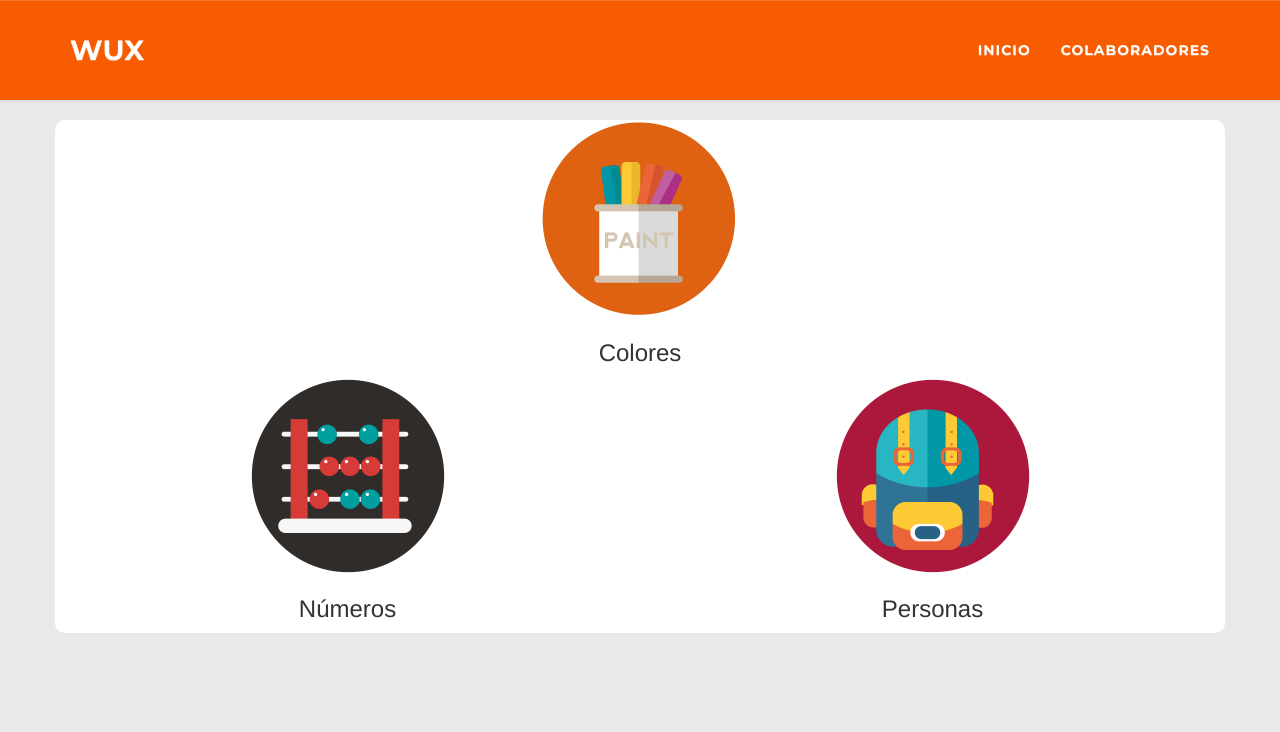
After one commit to FerEduard/wux, a PHP site: page /arbol.php in a window 1280 px wide. The commit adds this page. Shown: the top 732 px of the page. Run offline with PHP 8.4, Linux system fonts and the light colour scheme.

Commit message:
Arbol
Inicio de arbol de la aplicación

```diff
--- /dev/null
+++ b/arbol.php
@@ -0,0 +1,47 @@
+<!doctype html>
+<html>
+<head>
+<meta charset="utf-8">
+<title>Inicio</title>
+<script src="js/jquery.js"></script>
+<script src="js/bootstrap.min.js"></script>
+<script src="js/play.js"></script>
+<script src="js/a_seccion.js"></script>
+<link rel="stylesheet" type="text/css" href="css/bootstrap.css">
+<link rel="stylesheet" type="text/css" href="css/bootstrap-theme.min.css">
+<link rel="stylesheet" type="text/css" href="css/estilo.css">
+<link href="https://fonts.googleapis.com/css?family=Montserrat:400,700" rel="stylesheet" type="text/css">
+<link href="https://fonts.googleapis.com/css?family=Lato:400,700,400italic,700italic" rel="stylesheet" type="text/css">
+</head>
+
+<body>
+<?php include ("inc/menu.php");?>
+<section class="portafolio">
+<div class="container">
+    <div class="row cuadro">
+		<div class="col-xs-12">
+        	<div class="row">
+            	<div class="col-xs-12">
+                    <img src="icons/pintura.png"  height="200px" width="200px" class="img-responsive center-block"  alt="colores">
+                    <h3 class="text-center">Colores</h3>
+                </div>
+                <div class="col-xs-12 col-md-6">
+                    <img src="icons/numeros.png"  height="200px" width="200px" class="img-responsive center-block"  alt="números">
+                    <h3 class="text-center">Números</h3>
+                </div>
+                <div class="col-xs-12 col-md-6">
+                    <img src="icons/mochila.png"  height="200px" width="200px" class="img-responsive center-block"  alt="personas">
+                    <h3 class="text-center">Personas</h3>
+                </div>
+            </div>
+        </div>
+
+	</div>
+
+</div>
+</section>
+
+</body>
+
+
+</html>
```
Also changed, not shown: css/estilo.css (line endings or trailing spaces), icons/Ciencias.png (added), icons/calendario.png (added), icons/copa.png (added), icons/deporte.png (added), icons/globo.png (added), icons/libros.png (added), icons/luz.png (added), icons/mochila.png (added), icons/numeros.png (added), icons/pintura.png (added), icons/reloj.png (added).
